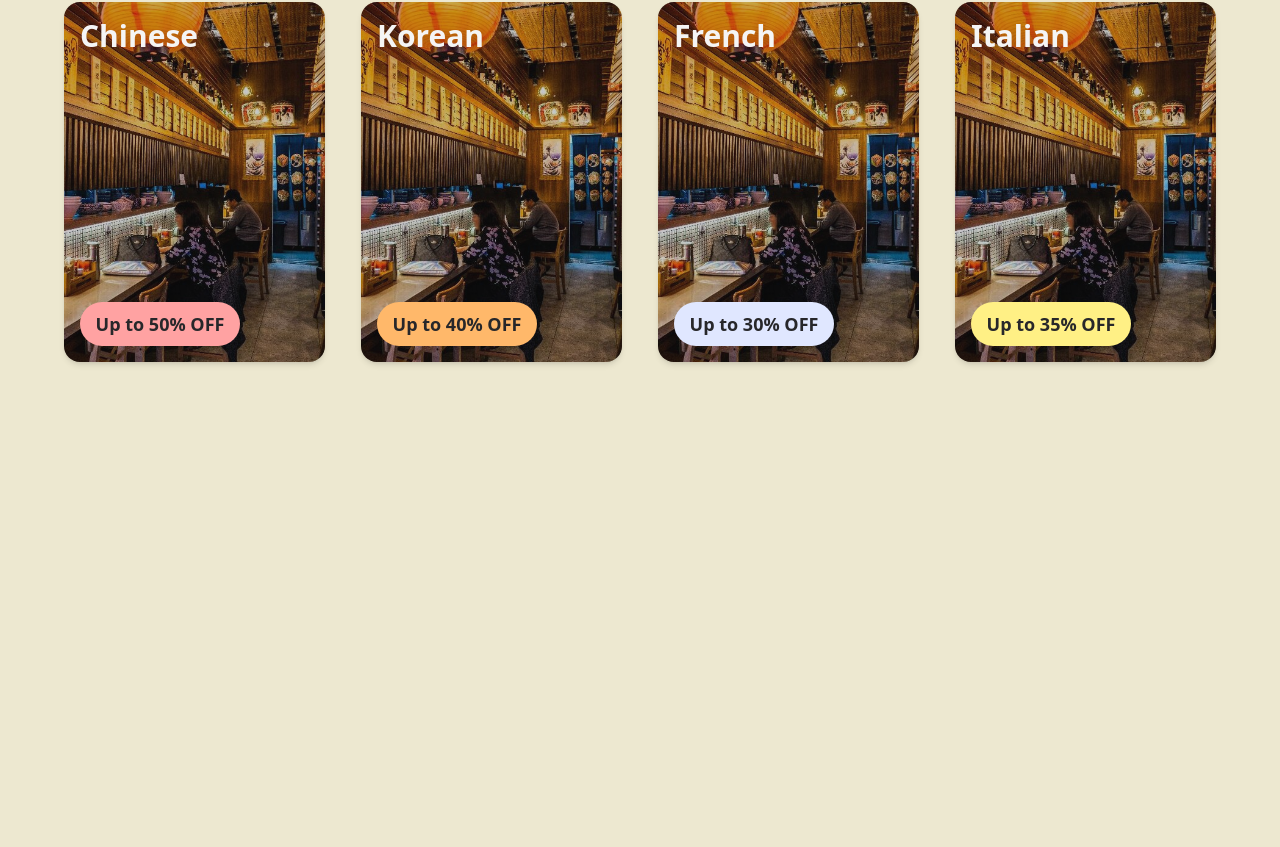
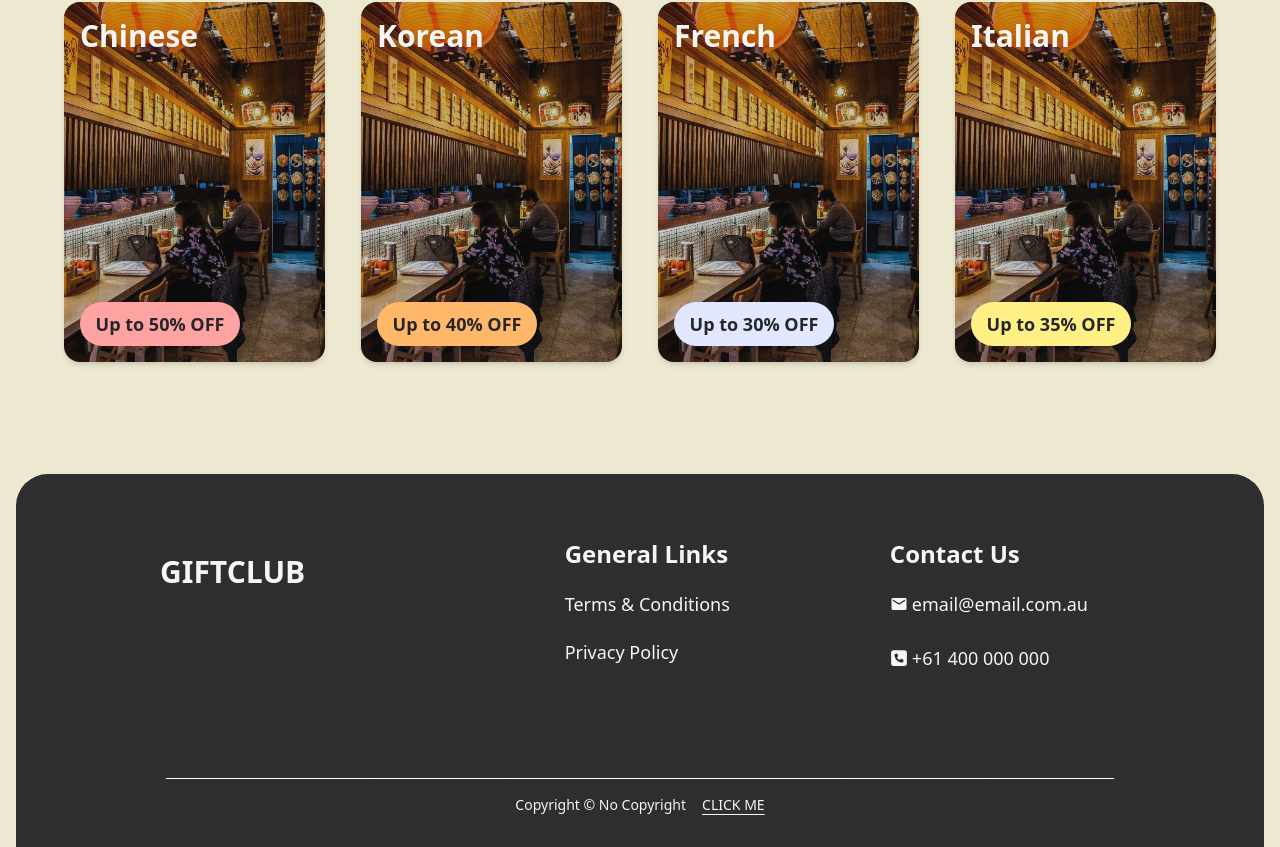
Before and after one commit to yoggiakjy/GiftClub, a Next.js app: page / in a window 1280 px wide. Shown: the part 882-1729 px from the top of the page. Before the commit the page ends 1292 px from the top, so only its background shows below. Built offline with nearby package versions, Linux system fonts and the light colour scheme.

Commit message:
Footer component implementation.

```diff
--- a/app/components/ExploreSection.tsx
+++ b/app/components/ExploreSection.tsx
@@ -24,7 +24,7 @@ const ExploreSection = ({ cuisines }: { cuisines: Cuisine[] }) => {
               type: "spring",
             }}
             key={cuisine.id}
-            className="w-[25rem]"
+            className="w-[25rem] hover:scale-102 hover:-translate-y-1 transition duration-300 ease-in-out"
           >
             <CuisineCard cuisine={cuisine} />
           </motion.div>
--- /dev/null
+++ b/app/components/Footer.tsx
@@ -0,0 +1,84 @@
+"use client";
+import Link from "next/link";
+import React from "react";
+import { motion } from "framer-motion";
+import { MdEmail } from "react-icons/md";
+import { FaLocationDot, FaSquarePhone } from "react-icons/fa6";
+
+const Footer = () => {
+  return (
+    <div className="w-full px-[1rem]">
+      <div className="w-full h-full flex flex-col justify-center items-center rounded-t-4xl bg-[url('/broken-noise.png')] bg-zinc-800 px-[2rem]">
+        <MainFooter />
+
+        <div className="h-[0.5px] w-[80%] static bg-white sm:mt-[1rem] lg:mt-[2rem]" />
+
+        <div className="mb-[0.3rem] md:mb-[2rem] mt-[1rem] w-[80vw] font-extralight text-sm flex justify-center items-center md:relative text-neutral-100">
+          <p className="mr-[1rem]">Copyright © No Copyright </p>
+          <Link
+            href={"https://www.youtube.com/watch?v=dQw4w9WgXcQ/"}
+            className="underline underline-offset-4"
+          >
+            CLICK ME
+          </Link>
+        </div>
+      </div>
+    </div>
+  );
+};
+
+const MainFooter = () => {
+  return (
+    <div className="text-neutral-100 flex-row w-[80vw] h-[13rem] flex justify-between md:space-x-[5rem] space-x-[2rem] mt-[4rem] items-start max-w-7xl">
+      <div className="flex md:ml-[2rem]">
+        {/* Logo */}
+        <Link
+          href={"/"}
+          className="relative z-20 flex justify-center items-center"
+        >
+          <motion.div
+            initial={{ scale: 0, rotate: -45, opacity: 0 }}
+            whileInView={{ scale: 1, rotate: 0, opacity: 1 }}
+            transition={{
+              type: "spring",
+              duration: 0.5,
+              ease: "easeInOut",
+              stiffness: 200,
+              damping: 40,
+            }}
+            viewport={{ once: true }}
+            className="font-extrabold text-3xl text-neutral-100 py-[1rem]"
+          >
+            GIFTCLUB
+          </motion.div>
+        </Link>
+      </div>
+
+      <div className="flex-row h-full flex justify-start items-start space-x-[4rem] md:space-x-[10rem] lg:pr-[4rem]">
+        <div className="flex-col flex justify-start items-start space-y-5 font-body">
+          <p className="font-semibold text-lg md:text-2xl">General Links</p>
+          <div className="font-light space-y-5 text-md md:text-lg">
+            <p>Terms & Conditions</p>
+            <p>Privacy Policy</p>
+          </div>
+        </div>
+
+        <div className="flex-col flex justify-start items-start space-y-5 font-body">
+          <p className="font-semibold text-lg md:text-2xl">Contact Us</p>
+          <div className="font-light space-y-5 text-md md:text-lg">
+            <div className="flex justify-start items-center space-x-1">
+              <MdEmail />{" "}
+              <a href="mailto:admin@email.com.au">email@email.com.au</a>
+            </div>
+            <div className="flex justify-start items-center space-x-1 pt-[6px]">
+              <FaSquarePhone />{" "}
+              <a href="tel:+61-400-000-000">+61 400 000 000</a>
+            </div>
+          </div>
+        </div>
+      </div>
+    </div>
+  );
+};
+
+export default Footer;
--- a/app/components/Hero.tsx
+++ b/app/components/Hero.tsx
@@ -71,6 +71,12 @@ const Hero = () => {
               bounce: 0.2,
             },
           }}
+          viewport={{ once: true }}
+          whileHover={{
+            scale: 1.05,
+            y: -12,
+            rotate: 2
+          }}
         >
           <Image
             src="/hero_3d.png"
--- a/app/page.tsx
+++ b/app/page.tsx
@@ -2,6 +2,7 @@ import Navbar from "./components/Navbar";
 import { cuisines, NavbarLinks, restaurants } from "./lib/data";
 import Hero from "./components/Hero";
 import ExploreSection from "./components/ExploreSection";
+import Footer from "./components/Footer";
 
 export default function Home() {
   return (
@@ -11,6 +12,7 @@ export default function Home() {
         <Hero />
       </div>
       <ExploreSection cuisines={cuisines} />
+      <Footer/>
     </div>
   );
 }
```
